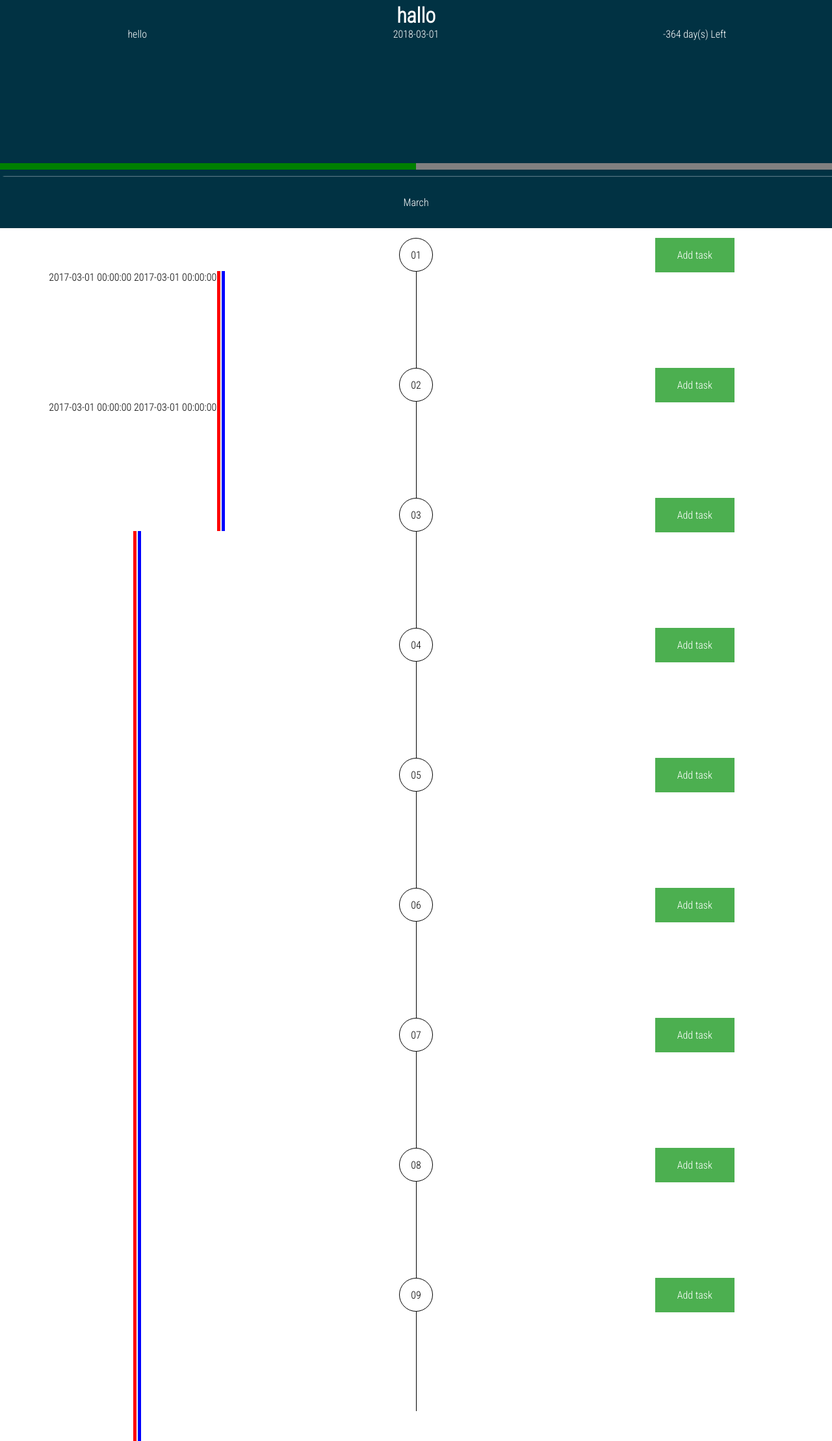
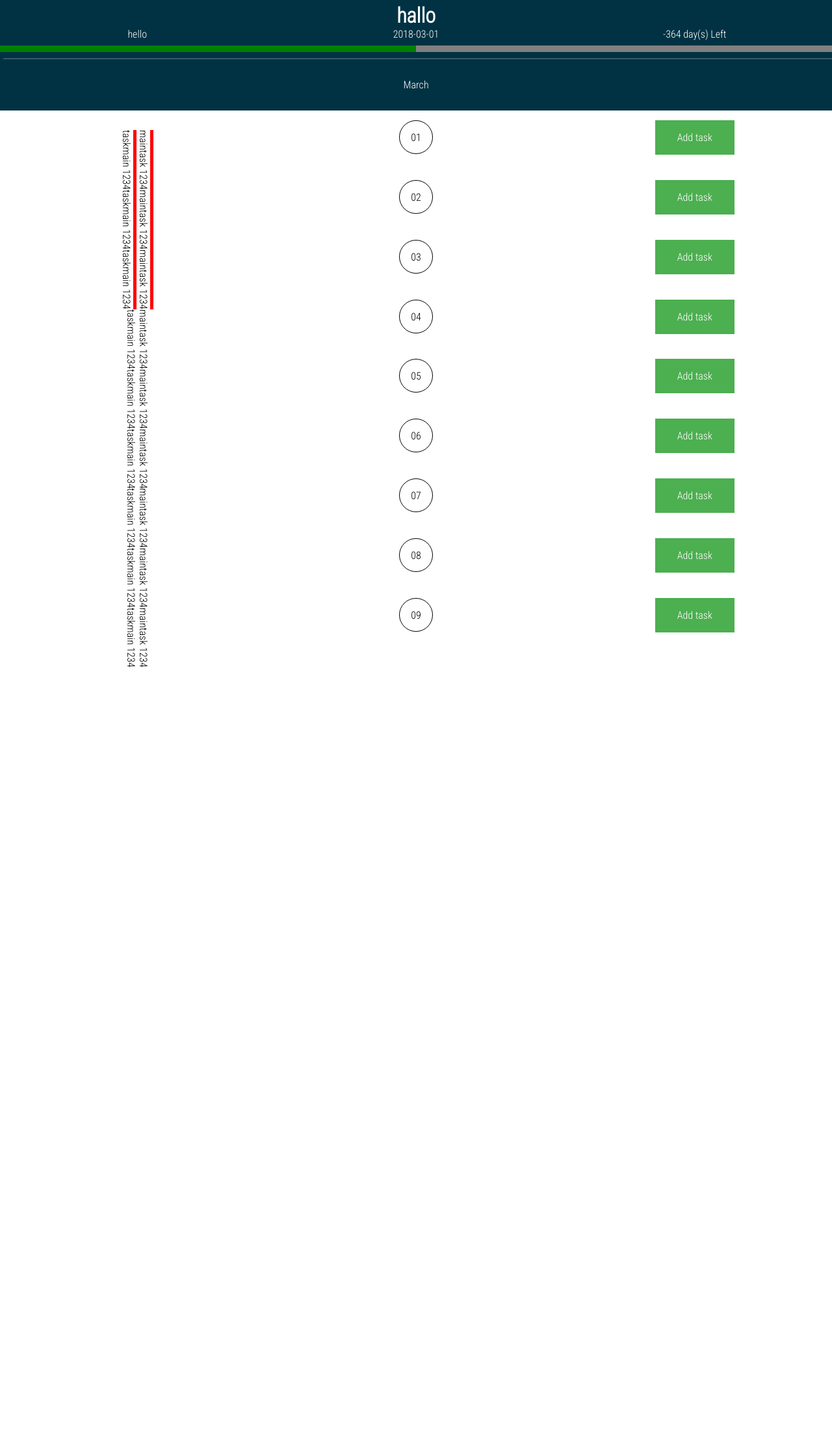
Before and after one commit to caustinbakker/Planner, a Flask app: a page that uses templates/planning.html in a window 1280 px wide. Shown: the whole page at 65% size. After the commit the page ends 1027 px from the top, so only its background shows below. Run offline with Flask 2, Linux system fonts and the light colour scheme; data comes from the database, SQL or seed files in the repository; both versions use the stored data as it was after the commit; some libraries are stand-ins or nearby versions.

Commit message:
fixing task display

```diff
--- a/app.py
+++ b/app.py
@@ -40,20 +40,22 @@ def addtask(planning_name):
     form = forms.AddTask()
     if form.validate_on_submit():
         models.Task.create_task(
-            planning=models.Planning.get(models.Planning.planning_name == planning_name).id,
+            planning=models.Planning.get(models.Planning.planning_name ==
+                                         planning_name).id,
             task=form.task.data,
             start_date=datetime.strptime('{}-{}-{}'.format(form.day.data,
                                                            form.month.data,
                                                            form.year.data),
                                          '%d-%B-%Y'),
             end_date=datetime.strptime('{}-{}-{}'.format(form.day.data,
-                                                           form.month.data,
-                                                           form.year.data),
-                                         '%d-%B-%Y'),
-            desc = form.desc.data
+                                                         form.month.data,
+                                                         form.year.data),
+                                       '%d-%B-%Y'),
+            desc=form.desc.data
         )
         models.Date.create_date(
-            task=models.Planning.get(models.Planning.planning_name == planning_name).id
+            task=models.Planning.get(models.Planning.planning_name ==
+                                     planning_name).id
         )
     return render_template('addtask.html', form=form)
 
@@ -98,7 +100,7 @@ def planning(planning_name):
                            planning=models.Planning.get((models.Planning.
                                                          planning_name) ==
                                                         planning_name),
-                           tasks=['01-03-2017', '02-03-2017']
+                           tasks=planning.Task.select()
                            )
 
 
--- a/static/styles.css
+++ b/static/styles.css
@@ -19,12 +19,11 @@ h1{
     padding: 0;
     margin: 0;
 }
-.grid-container {
+.grid-container{
     display: grid;
     grid-template-columns: 33% auto 33%;
-    height: 200px;
 }
-.grid-item {
+.grid-item{
     padding: 20px;
     font-size: 30px;
     text-align: center;
@@ -140,3 +139,6 @@ progress{
     z-index: 100;
 
 }
+.task_name{
+    writing-mode: vertical-rl;
+}
--- a/templates/planning.html
+++ b/templates/planning.html
@@ -13,24 +13,21 @@
     <progress id='procent' value="50" max="100">{{procent}}%</progress>
 </header>
 
-
-
 <ul>
                 {% for datevalue, date_data in dates.items() %}
-                {% if date_data['month'] %}
-                    <header id='month'>{{ date_data['month'] }}</header>
-                {% endif %}
+                    {% if date_data['month'] %}
+                        <header id='month'>{{ date_data['month'] }}</header>
+                    {% endif %}
                 <content class="grid-container">
                     <div class='display_task_list'>
                         {% for task in tasks %}
-                            {% if datevalue == task %}
-                                    {% for test in planning.Task.select() %}
-                                        {{ test.start_date }}
-                                    {% endfor %}
-                            {% endif %}
+                            <div class='task_name'> {{ task.task }} 1234 </div>
+                            {% for task_date in task.Date.select() %}
+                                    {% if datevalue == task_date.date.__format__('%d-%m-%Y') %}
+                                        <li id='display_task'></li>
+                                    {% endif %}
+                            {% endfor %}
                         {% endfor %}
-                        <li id='display_task'></li>
-                        <li id='display_task-1'></li>
                     </div>
 
                     <div>
```
Also changed, not shown: planning.db.
